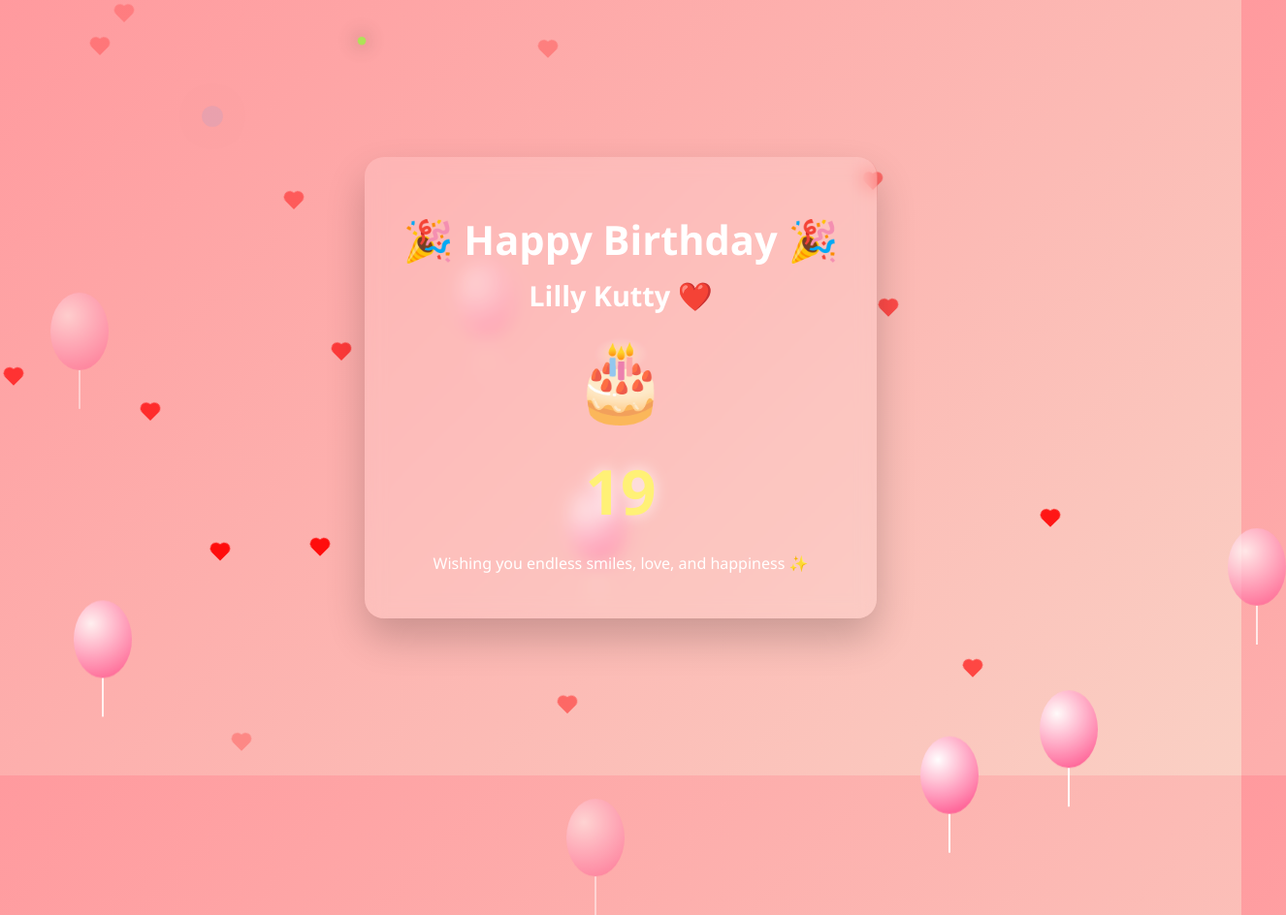
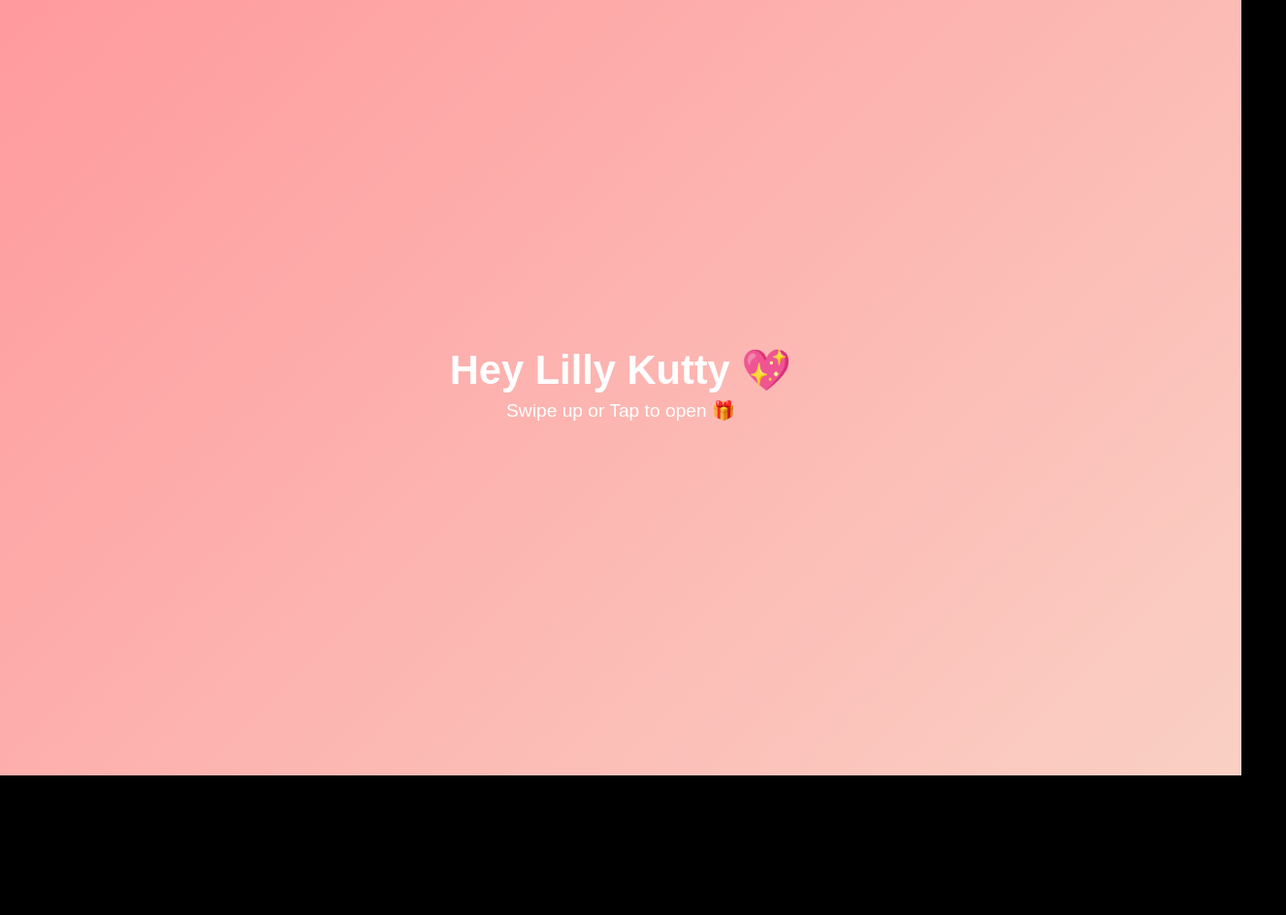
Before and after one commit to oxobattle-ship-it/hehe, a plain HTML site: page index.html in a window 1280 px wide. Shown: the whole page at 97% size, 1326 px wide, since content can reach past the window. After the commit the page ends 800 px from the top, so only its background shows below. Drawn offline with Linux system fonts and the light colour scheme.

Commit message:
Update index.html

```diff
--- a/index.html
+++ b/index.html
@@ -1,182 +1,172 @@
 <!DOCTYPE html>
 <html lang="en">
 <head>
-  <meta charset="UTF-8" />
-  <meta name="viewport" content="width=device-width, initial-scale=1.0" />
-  <title>Happy Birthday Lilly Kutty 🎉</title>
+<meta charset="UTF-8">
+<meta name="viewport" content="width=device-width, initial-scale=1.0">
+<title>For Lilly Kutty 💖</title>
+
 <style>
-    body {
-      margin: 0;
-      overflow: hidden;
-      font-family: 'Segoe UI', sans-serif;
-      background: linear-gradient(135deg, #ff9a9e, #fad0c4);
-      display: flex;
-      justify-content: center;
-      align-items: center;
-      height: 100vh;
-      text-align: center;
+*{
+  margin:0; padding:0; box-sizing:border-box;
+  font-family:'Poppins',sans-serif;
 }
+body{overflow:hidden;background:#000;}
 
-    .container {
-      background: rgba(255, 255, 255, 0.15);
-      backdrop-filter: blur(10px);
-      padding: 30px 40px;
-      border-radius: 20px;
-      box-shadow: 0 20px 40px rgba(0,0,0,0.2);
-      color: #fff;
-      position: relative;
-      z-index: 2;
+/* INTRO */
+.intro{
+  position:fixed; inset:0;
+  background:linear-gradient(135deg,#ff9a9e,#fad0c4);
+  display:flex; flex-direction:column;
+  justify-content:center; align-items:center;
+  text-align:center; z-index:5;
+  transition:transform .9s ease;
 }
+.intro h1{color:#fff;font-size:2.6rem;}
+.intro p{color:#fff;margin-top:15px;font-size:1.2rem;animation:bounce 1.5s infinite;}
+@keyframes bounce{0%,100%{transform:translateY(0)}50%{transform:translateY(-10px)}}
 
-    h1 {
-      font-size: 2.6rem;
-      margin-bottom: 10px;
+/* PASSWORD */
+.lock{
+  position:fixed; inset:0;
+  background:linear-gradient(135deg,#1d2671,#c33764);
+  display:flex; justify-content:center; align-items:center;
+  z-index:4; opacity:0; pointer-events:none;
+  transition:.5s;
 }
+.lock.active{opacity:1; pointer-events:auto;}
+.lock-box{
+  background:rgba(255,255,255,.15);
+  padding:30px; border-radius:20px;
+  text-align:center; backdrop-filter:blur(10px);
+}
+.lock-box h2{color:#fff;margin-bottom:10px;}
+.lock-box input{padding:10px;border:none;border-radius:10px;text-align:center;font-size:1.1rem;}
+.lock-box button{margin-top:15px;padding:10px 20px;border:none;border-radius:20px;background:#ff4d6d;color:#fff;font-size:1rem;cursor:pointer;}
+.error{color:#ffd1dc;margin-top:10px;}
 
-    h2 {
-      font-size: 1.8rem;
-      margin: 10px 0;
+/* MAIN */
+.main{
+  height:100vh; display:flex; justify-content:center; align-items:center;
+  background:linear-gradient(135deg,#ffecd2,#fcb69f);
 }
+.card{
+  background:rgba(255,255,255,.25);
+  padding:35px; border-radius:25px;
+  text-align:center; backdrop-filter:blur(10px);
+}
+.card h1{color:#ff4d6d;font-size:2.4rem;}
+.cake{font-size:4rem;margin:15px 0;}
+.age{font-size:2rem;color:#ff4d6d;}
+.open-letter{margin-top:20px;padding:12px 25px;border:none;border-radius:30px;background:#ff4d6d;color:#fff;font-size:1rem;cursor:pointer;}
 
-    .age {
-      font-size: 4rem;
-      font-weight: bold;
-      margin: 20px 0;
-      color: #fff176;
-      text-shadow: 0 0 15px rgba(255,255,255,0.8);
+/* LETTER */
+.letter{
+  position:fixed; inset:0;
+  background:rgba(0,0,0,.8);
+  display:flex; justify-content:center; align-items:center;
+  opacity:0; pointer-events:none; transition:.5s;
 }
+.letter.active{opacity:1; pointer-events:auto;}
+.paper{
+  background:#fff; color:#333;
+  max-width:500px; padding:30px;
+  border-radius:20px; line-height:1.6;
+  animation:open .8s ease;
+}
+@keyframes open{from{transform:scale(.7);opacity:0}to{transform:scale(1);opacity:1}}
 
-    .cake {
-      font-size: 5rem;
-      margin-top: 10px;
+/* FIREWORKS */
+.spark{
+  position:fixed; width:6px; height:6px;
+  background:gold; border-radius:50%;
+  animation:boom 1s linear infinite;
 }
-
-    .balloon {
-      position: absolute;
-      bottom: -150px;
-      width: 60px;
-      height: 80px;
-      background: radial-gradient(circle at 30% 30%, #fff, #ff4081);
-      border-radius: 50% 50% 50% 50%;
-      animation: floatUp 8s linear infinite;
-      opacity: 0.9;
-    }
-
-    .balloon::after {
-      content: '';
-      position: absolute;
-      width: 2px;
-      height: 40px;
-      background: #fff;
-      top: 80px;
-      left: 50%;
-      transform: translateX(-50%);
-    }
-
-    @keyframes floatUp {
-      0% { transform: translateY(0); opacity: 0; }
-      10% { opacity: 1; }
-      100% { transform: translateY(-120vh); opacity: 0; }
-    }
-
-    .heart {
-      position: absolute;
-      width: 12px;
-      height: 12px;
-      background: red;
-      transform: rotate(45deg);
-      animation: heartFloat 6s linear infinite;
-      opacity: 0.7;
-    }
-
-    .heart::before,
-    .heart::after {
-      content: '';
-      width: 12px;
-      height: 12px;
-      background: red;
-      border-radius: 50%;
-      position: absolute;
-    }
-
-    .heart::before {
-      top: -6px;
-      left: 0;
-    }
-
-    .heart::after {
-      left: -6px;
-      top: 0;
-    }
-
-    @keyframes heartFloat {
-      0% { transform: translateY(0) rotate(45deg); opacity: 0; }
-      20% { opacity: 1; }
-      100% { transform: translateY(-120vh) rotate(45deg); opacity: 0; }
-    }
+@keyframes boom{0%{opacity:1}100%{transform:scale(3);opacity:0}}
 </style>
 </head>
+
 <body>
 
-  <div class="container">
-    <h1>🎉 Happy Birthday 🎉</h1>
-    <h2>Lilly Kutty ❤️</h2>
+<div class="intro" id="intro">
+  <h1>Hey Lilly Kutty 💖</h1>
+  <p>Swipe up or Tap to open 🎁</p>
+</div>
+
+<div class="lock" id="lock">
+  <div class="lock-box">
+    <h2>🔒 Enter Password</h2>
+    <input type="password" id="pass" placeholder="****"><br>
+    <button onclick="checkPass()">Unlock</button>
+    <div class="error" id="error"></div>
+  </div>
+</div>
+
+<div class="main">
+  <div class="card">
+    <h1>Happy Advanced Birthday 🎉</h1>
     <div class="cake">🎂</div>
-    <div class="age">19</div>
-    <p>Wishing you endless smiles, love, and happiness ✨</p>
+    <div class="age">19 ✨</div>
+    <button class="open-letter" onclick="openLetter()">Open Letter 💌</button>
+  </div>
+</div>
+
+<div class="letter" id="letter">
+  <div class="paper">
+    <p>
+Today isn’t just the day you were born — it’s the day the universe decided to create someone who dreams bigger than the sky itself. Ever since I met you, I admired the way your eyes light up when you talk about becoming an astronaut. You don’t just dream of stars — you belong among them.
+<br><br>
+One day, when you look down at Earth from space, I hope you remember that someone here has always believed in you more than anything.
+<br><br>
+Being with you has changed my life in ways I never expected. You bring happiness into my world so effortlessly — in your smile, your voice, your little reactions.
+<br><br>
+Yes, we have our small fights, tiny misunderstandings, silly arguments — but even those moments remind me how much we care. No matter what, we always find our way back to laughter.
+<br><br>
+One of my favorite things is the way you let me treat you like a child — the way you trust me, the way you get excited over small things. In those moments, my heart feels full.
+<br><br>
+<b>You are loved deeply.</b><br>
+<b>Your dreams matter.</b><br>
+<b>Your happiness matters.</b><br>
+<b>You matter — to me more than anything.</b>
+<br><br>
+Keep dreaming, my little astronaut 🚀<br><br>
+<b>Happy Birthday, my universe 🌌</b>
+    </p>
+  </div>
 </div>
 
 <script>
-    // Balloons
-    function createBalloon() {
-      const balloon = document.createElement('div');
-      balloon.className = 'balloon';
-      balloon.style.left = Math.random() * 100 + 'vw';
-      balloon.style.animationDuration = (6 + Math.random() * 4) + 's';
-      document.body.appendChild(balloon);
-      setTimeout(() => balloon.remove(), 9000);
+const intro=document.getElementById('intro');
+const lock=document.getElementById('lock');
+const letter=document.getElementById('letter');
+
+intro.onclick=()=>{intro.style.transform='translateY(-100%)';lock.classList.add('active');};
+
+let sy=0;
+intro.addEventListener('touchstart',e=>sy=e.touches[0].clientY);
+intro.addEventListener('touchend',e=>{if(sy-e.changedTouches[0].clientY>50){intro.onclick();}});
+
+function checkPass(){
+  if(document.getElementById('pass').value==='7799'){
+    lock.classList.remove('active');
+  }else{
+    document.getElementById('error').innerText='Wrong password 💔';
+  }
 }
 
-    // Hearts
-    function createHeart() {
-      const heart = document.createElement('div');
-      heart.className = 'heart';
-      heart.style.left = Math.random() * 100 + 'vw';
-      heart.style.bottom = '-20px';
-      heart.style.animationDuration = (4 + Math.random() * 3) + 's';
-      document.body.appendChild(heart);
-      setTimeout(() => heart.remove(), 7000);
+function openLetter(){
+  let p=prompt('Enter password');
+  if(p==='7799'){letter.classList.add('active');}
 }
 
-    setInterval(createBalloon, 600);
-    setInterval(createHeart, 300);
-
-    // Fireworks
-    function createFirework() {
-      const firework = document.createElement('div');
-      firework.style.position = 'absolute';
-      firework.style.left = Math.random() * 100 + 'vw';
-      firework.style.top = Math.random() * 60 + 'vh';
-      firework.style.width = '8px';
-      firework.style.height = '8px';
-      firework.style.borderRadius = '50%';
-      firework.style.background = `hsl(${Math.random()*360},100%,60%)`;
-      firework.style.boxShadow = '0 0 20px currentColor';
-      firework.style.animation = 'explode 1.5s ease-out forwards';
-      document.body.appendChild(firework);
-
-      setTimeout(() => firework.remove(), 1500);
-    }
-
-    setInterval(createFirework, 800);
+setInterval(()=>{
+  const s=document.createElement('div');
+  s.className='spark';
+  s.style.left=Math.random()*100+'vw';
+  s.style.top=Math.random()*100+'vh';
+  document.body.appendChild(s);
+  setTimeout(()=>s.remove(),1000);
+},250);
 </script>
-
-  <style>
-    @keyframes explode {
-      0% { transform: scale(0.2); opacity: 1; }
-      100% { transform: scale(3); opacity: 0; }
-    }
-  </style>
 
 </body>
 </html>
```
Lines whose indentation alone changed are shown as unchanged.
